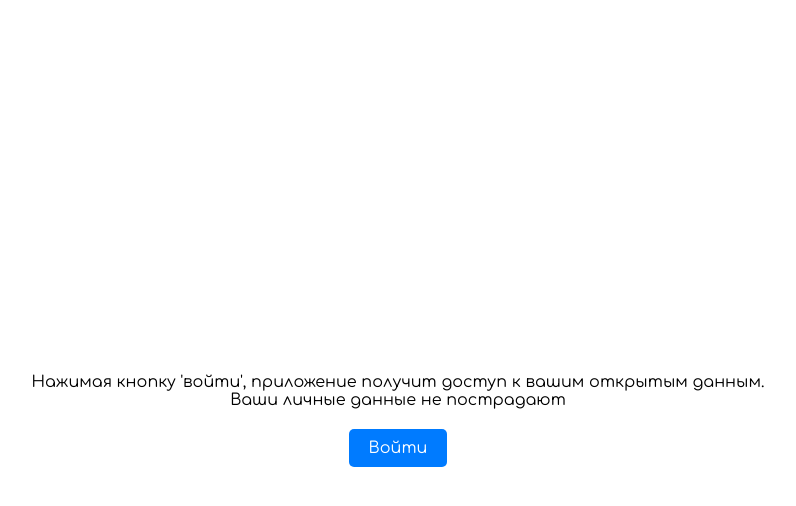
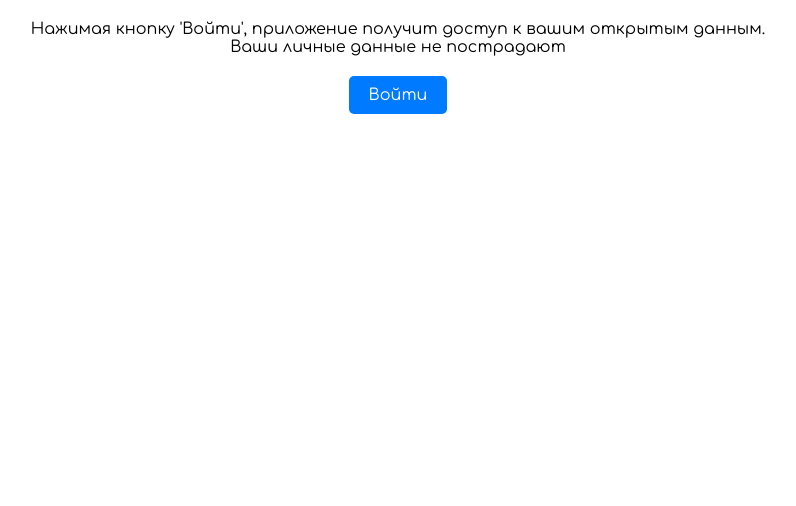
Before and after one commit to gefeeplay/mini-app, a Vue app: page / in a window 1280 px wide. Shown: the top 506 px of the page, without its empty margins (242-1038 px from the left). Built offline with nearby package versions, Linux system fonts and the light colour scheme.

Commit message:
vers 1 style 2

```diff
--- a/src/components/LoginView.vue
+++ b/src/components/LoginView.vue
@@ -52,7 +52,7 @@ async function login() {
 
 <template>
   <div class="login-container">
-    <div>Нажимая кнопку 'войти', приложение получит доступ к вашим открытым данным.<br>
+    <div>Нажимая кнопку 'Войти', приложение получит доступ к вашим открытым данным.<br>
       Ваши личные данные не пострадают
     </div>
     <p v-if="tgLoginValue">Ваш Telegram ID: {{ tgLoginValue }}</p>
@@ -63,12 +63,14 @@ async function login() {
 <style scoped>
 .login-container {
   display: flex;
+  background: var(--light-color);
   flex-direction: column;
   align-items: center;
-  justify-content: center;
+  justify-content: start;
   height: 100vh;
   padding: 20px;
   text-align: center;
+  box-sizing: border-box;
 }
 
 button {
```
